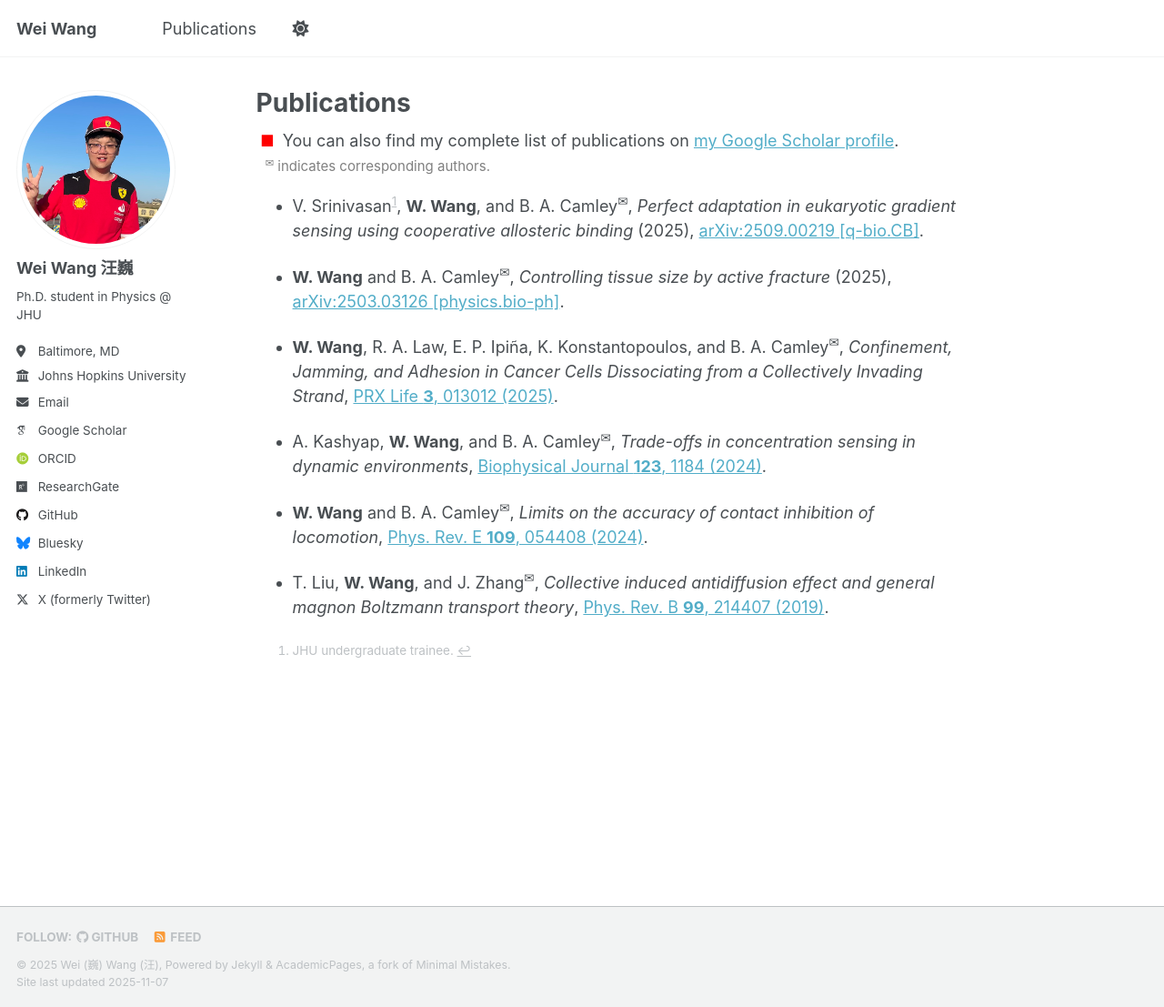
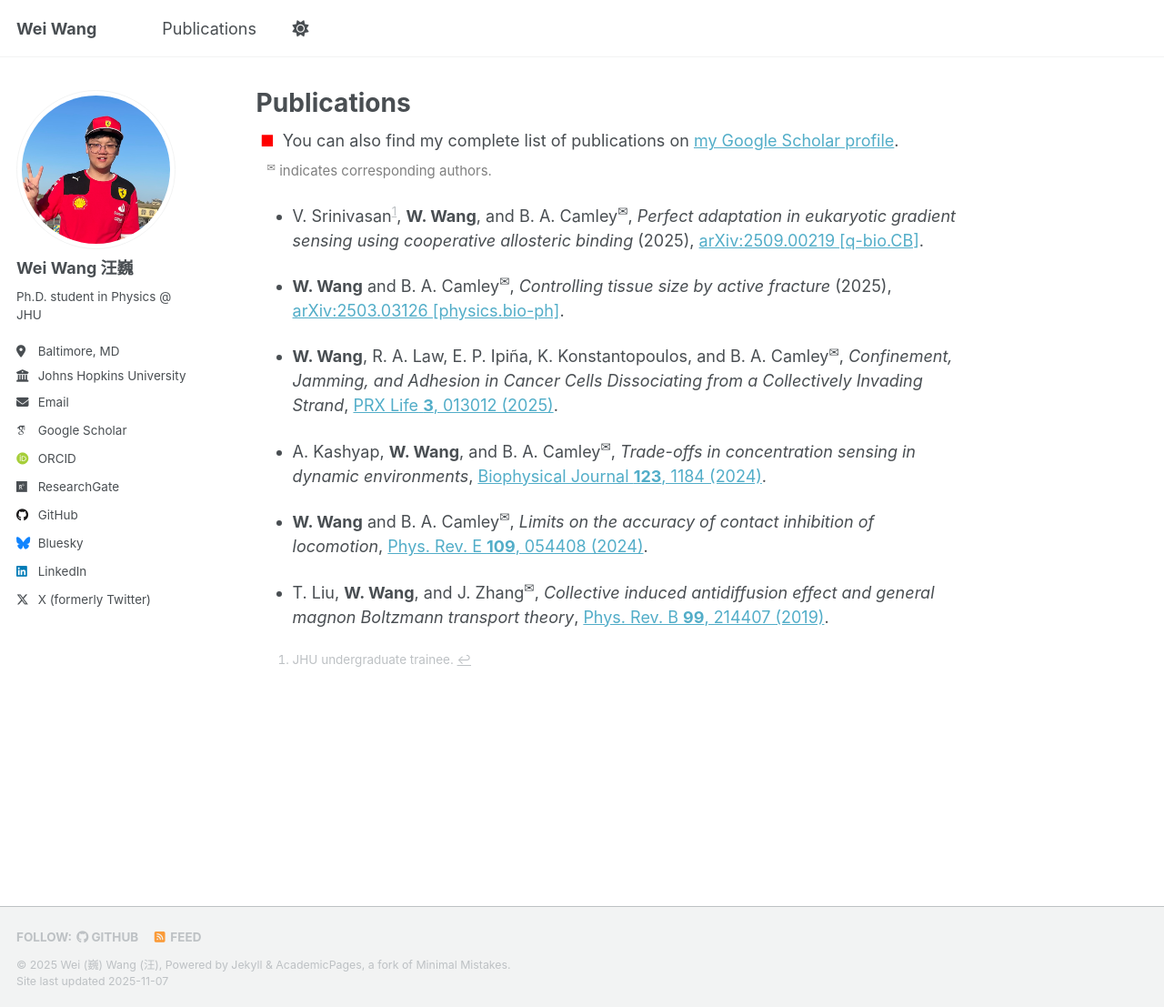
Before and after one commit to wwang721/academicpages, a Jekyll site: the page built from _pages/publications.md, in a window 1280 px wide and 1107 px high. Shown: the whole window at 91% size. Built offline with Jekyll 4.4.1, drawn with Linux system fonts in a browser that asks for light colours; some web fonts are replaced; a script that is not in the unit is left out.

Commit message:
:art: Adjust margins

```diff
--- a/_pages/publications.md
+++ b/_pages/publications.md
@@ -6,11 +6,12 @@ author_profile: true
 
 
 {% if site.author.googlescholar %}
-  <div class="wordwrap" style="margin-bottom:10px">
-  <span style="font-size:15px">\(\color{red}\blacksquare~\)</span> You can also find my complete list of publications on <a href="{{site.author.googlescholar}}">my Google Scholar profile</a>.<br>
-  <span style="font-size:15px; color:gray; margin-left:5px; margin-top:20px"><sup>✉</sup> indicates corresponding authors.</span>
+  <div class="wordwrap" style="margin-bottom:5px">
+  <span style="font-size:15px">\(\color{red}\blacksquare~\)</span> You can also find my complete list of publications on <a href="{{site.author.googlescholar}}">my Google Scholar profile</a>.
   </div>
 {% endif %}
+
+<span style="font-size:15px; color:gray; margin-left:12px; margin-bottom:10px"><sup>✉</sup> indicates corresponding authors.</span>
 
 - V. Srinivasan[^1], **W. Wang**, and B. A. Camley<sup>✉</sup>, *Perfect adaptation in eukaryotic gradient sensing using cooperative allosteric binding* (2025), [arXiv:2509.00219 [q-bio.CB]](https://doi.org/10.48550/arXiv.2509.00219).
 
```
